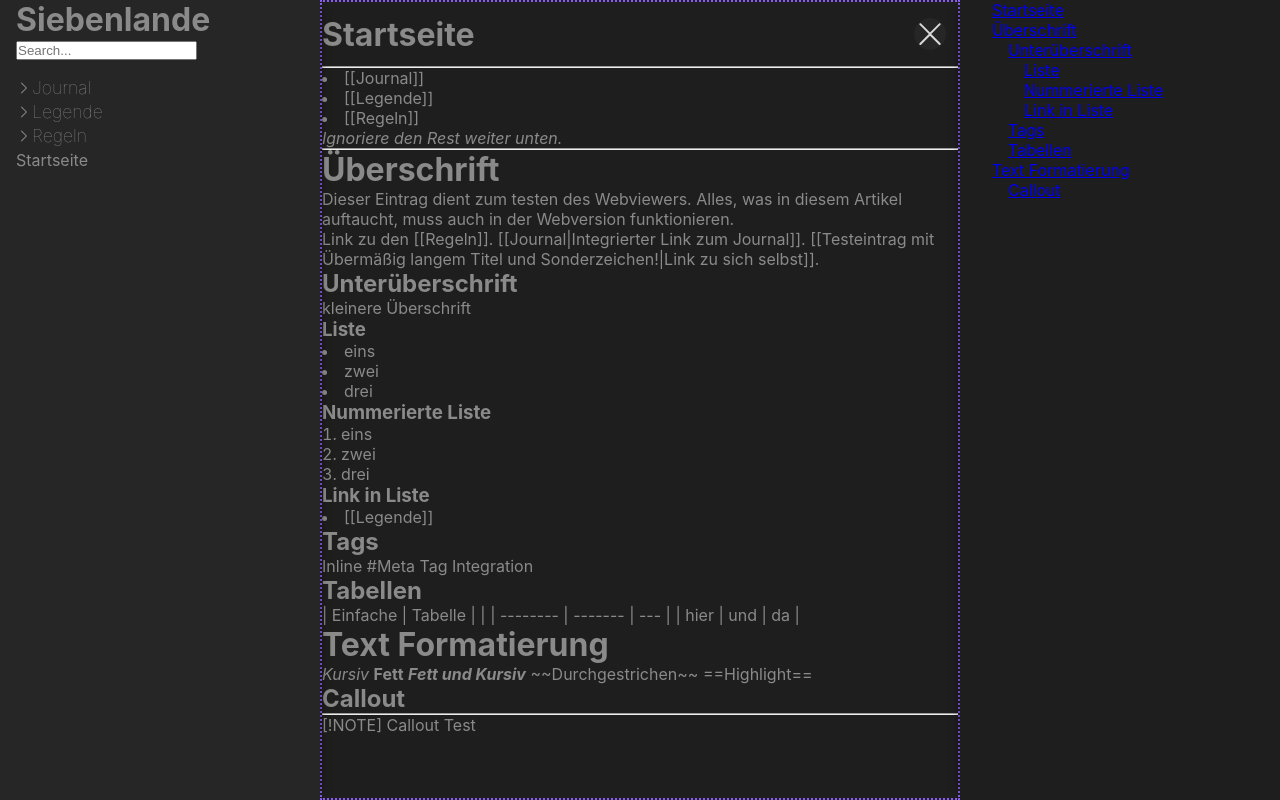
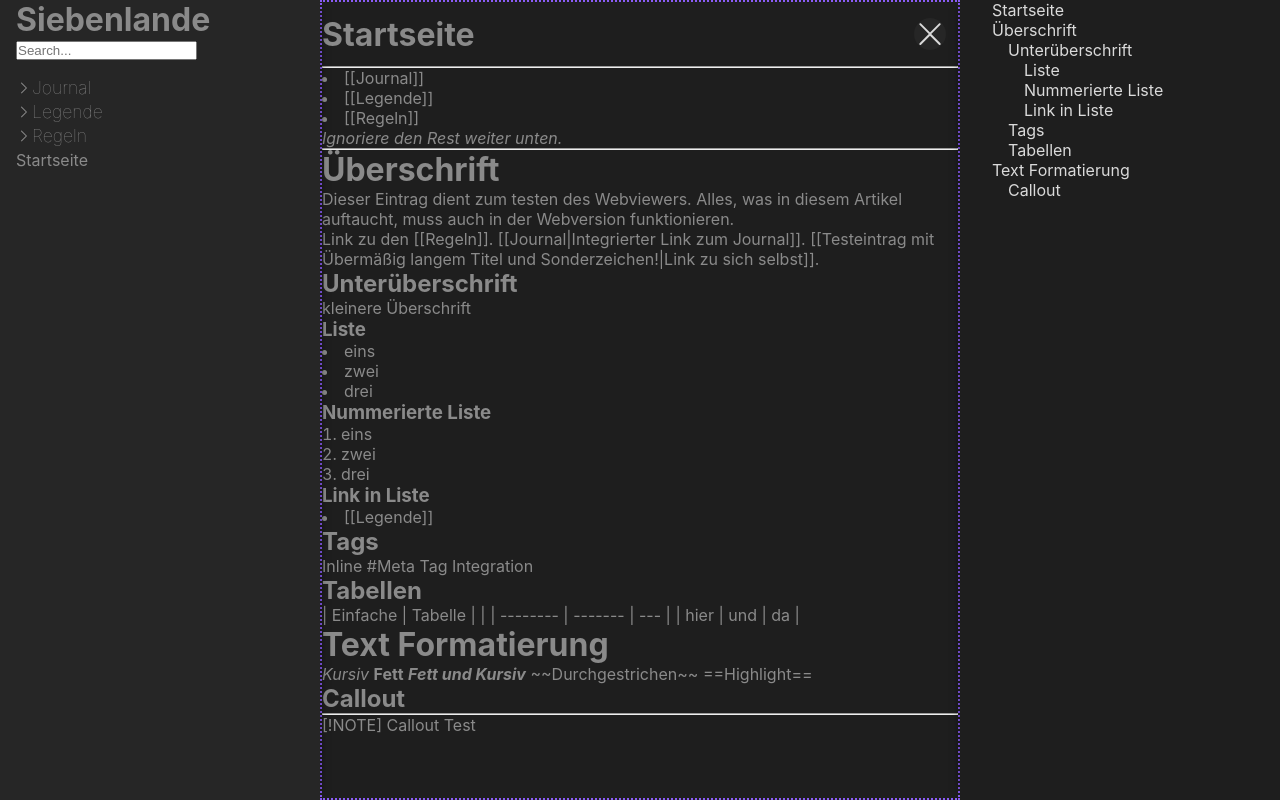
Before and after one commit to JaegerStein/Siebenlande, a React (Create React App) app in the folder app/: page / in a window 1280 px wide. Built offline with nearby package versions, Linux system fonts and the light colour scheme.

Commit message:
some styling

```diff
--- a/app/src/styles/Right.scss
+++ b/app/src/styles/Right.scss
@@ -1,8 +1,19 @@
+@import 'common/colors.scss';
+
 $indentation: 1rem;
 $max-depth: 10;
 
 
 .right {
+    a {
+        color: $color-font;
+        text-decoration: none;
+
+        &:hover {
+            color: $color-link-hover;
+        }
+    }
+
     @for $i from 0 through $max-depth {
         .depth-#{$i} {
             padding-left: $indentation * $i;
```
